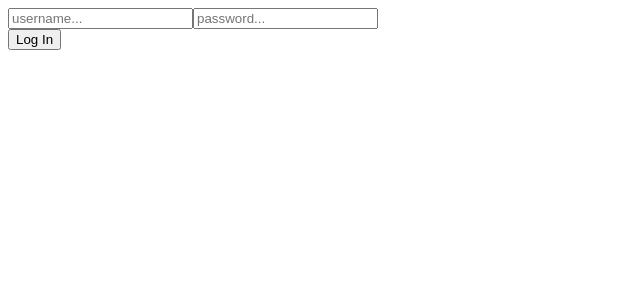
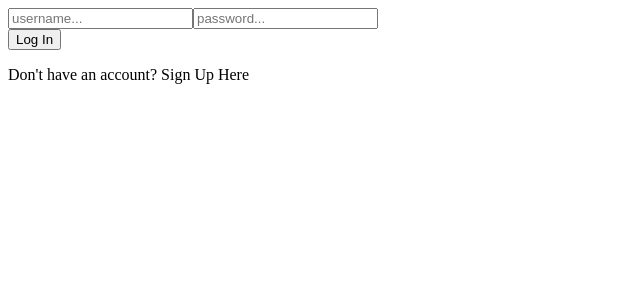
Before and after one commit to andyp111/web-dsh, a React app: page / in a window 1280 px wide. Shown: the top 300 px of the page, without its empty margins (0-640 px from the left). Built offline with nearby package versions, Linux system fonts and the light colour scheme; the HTML template or start-up script is replaced by a standard one.

Commit message:
click event on login switch to signup

```diff
--- a/client/src/components/Authenticate/LogIn.tsx
+++ b/client/src/components/Authenticate/LogIn.tsx
@@ -30,6 +30,11 @@ const LogIn = () => {
             })
     }
 
+    const onSwitchClick = (event: MouseEvent): void => {
+        event.preventDefault();
+        window.location.href = '/signup';
+    }
+
     return (
         <div className="login-container">
             <div className="login-forms">
@@ -51,6 +56,9 @@ const LogIn = () => {
             <div className="login-button">
                 <button onClick={loginClick}>Log In</button>
             </div>
+            <div className="login-switch">
+                <p>Don't have an account? <a onClick={onSwitchClick}>Sign Up Here</a></p>
+            </div>
 
         </div>
     )
```
Also changed, not shown: 1 other file (tests, documents, lock files or other folders).
